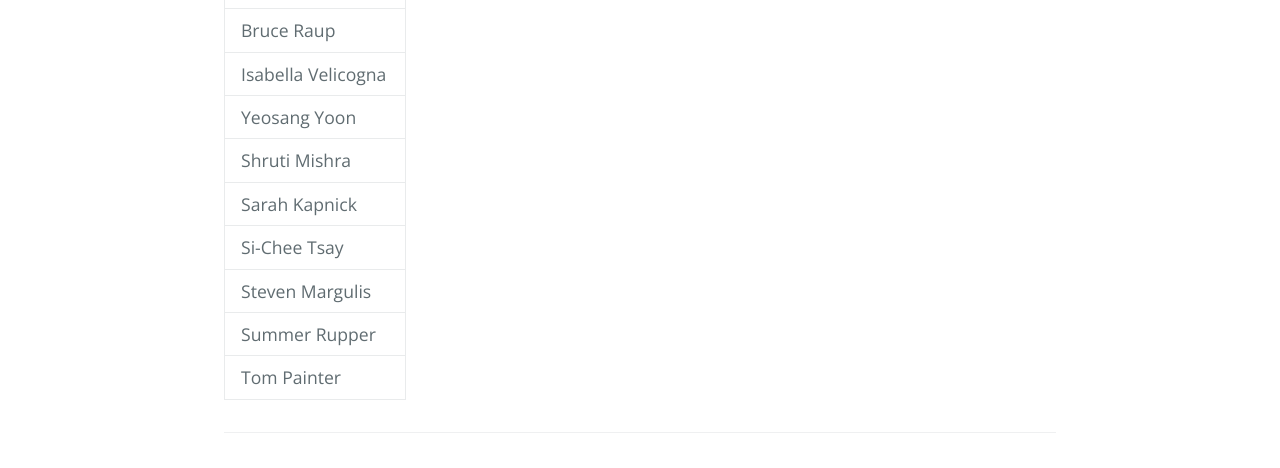
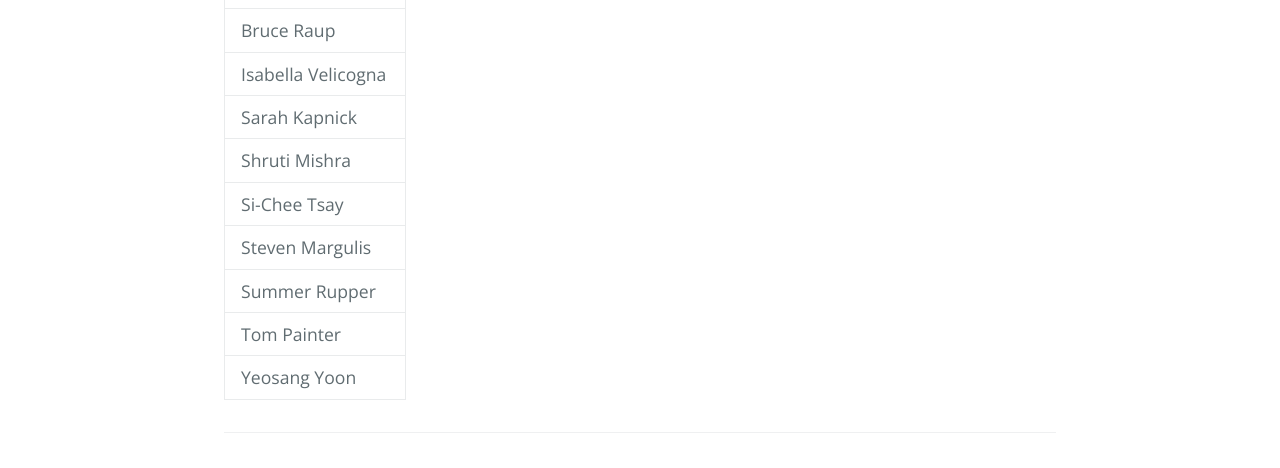
Before and after one commit to lsetiawan/2018-05-15-CAS-HiMAT, a Jekyll site: the page built from participant-list.md, in a window 1280 px wide. Shown: the part 583-1051 px from the top of the page. Built offline with Jekyll 4.4.1, drawn with Linux system fonts in a browser that asks for light colours.

```diff
--- a/participant-list.md
+++ b/participant-list.md
@@ -11,10 +11,10 @@ title: "Participant List"
 |Batu Osmanogolu|
 |Bruce Raup|
 |Isabella Velicogna|
-|Yeosang Yoon|
+|Sarah Kapnick|
 |Shruti Mishra|
-|Sarah Kapnick|
 |Si-Chee Tsay|
 |Steven Margulis|
 |Summer Rupper|
 |Tom Painter|
+|Yeosang Yoon|
```
